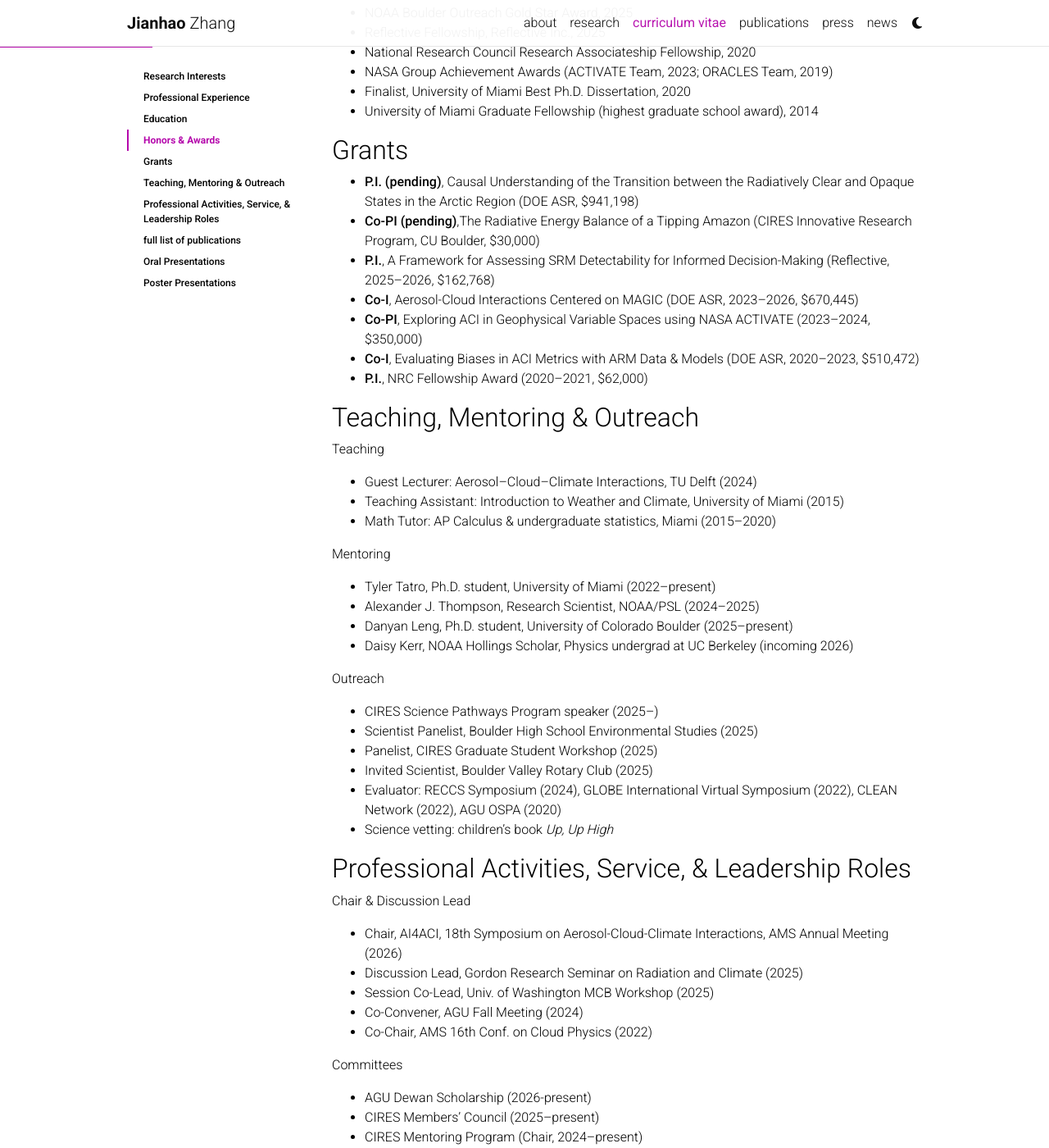
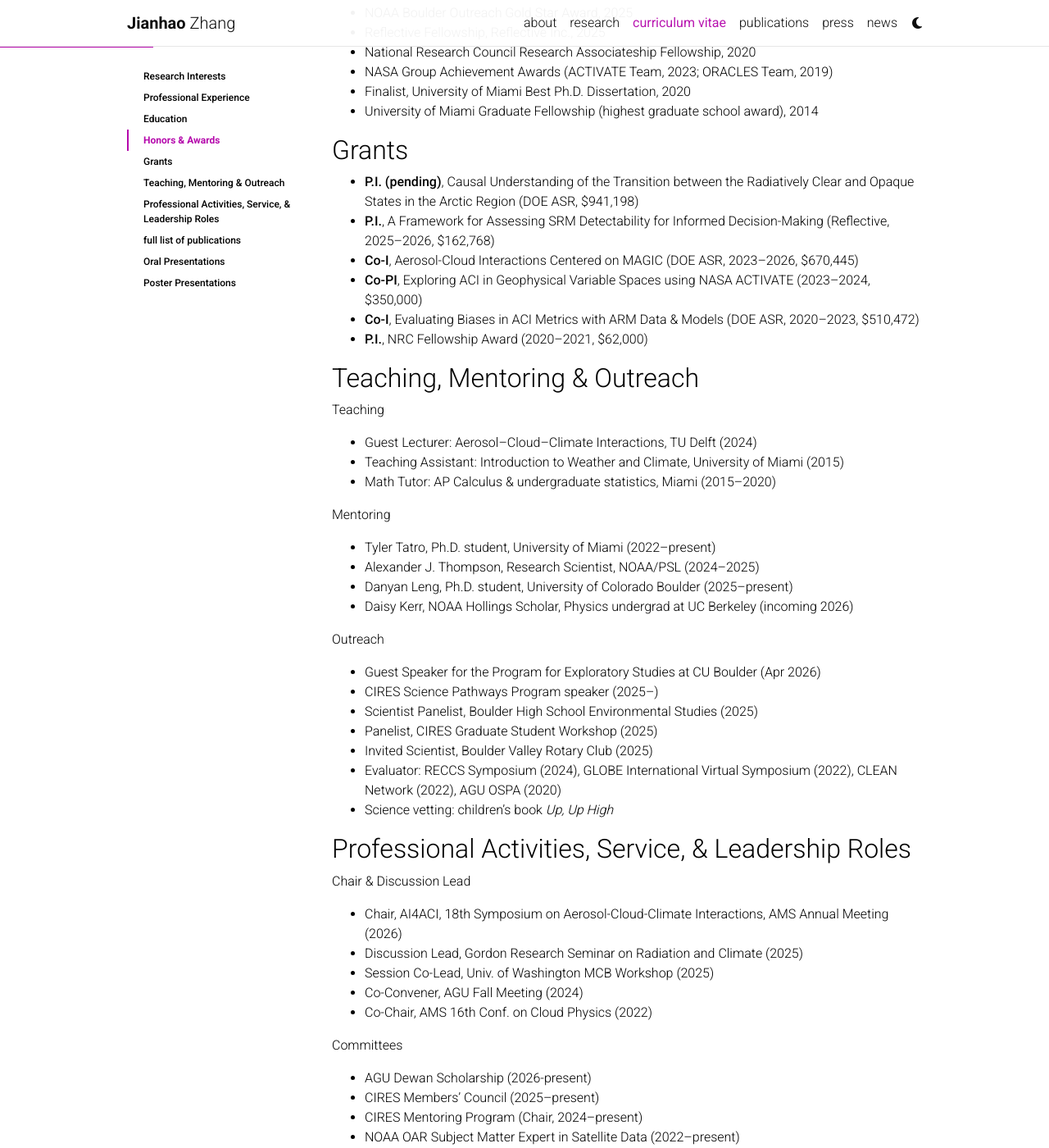
Before and after one commit to jianhao1991/jianhao1991.github.io, a Jekyll site: the page built from _pages/cv.md, in a window 1280 px wide and 1400 px high, scrolled down 815 px. Shown: the whole window at 82% size. Built offline with Jekyll 4.4.1, drawn with Linux system fonts in a browser that asks for light colours; comment, search, counter and statistics services are not loaded; a style sheet for code colours, icons or effects is not loaded.

Commit message:
dsdsdss
sds

```diff
--- a/_pages/cv.md
+++ b/_pages/cv.md
@@ -44,7 +44,6 @@
 
 ## Grants
 - **P.I. (pending)**, Causal Understanding of the Transition between the Radiatively Clear and Opaque States in the Arctic Region (DOE ASR, \$941,198)
-- **Co-PI (pending)**,The Radiative Energy Balance of a Tipping Amazon (CIRES Innovative Research Program, CU Boulder, \$30,000)
 - **P.I.**, A Framework for Assessing SRM Detectability for Informed Decision-Making (Reflective, 2025–2026, \$162,768)
 - **Co-I**, Aerosol-Cloud Interactions Centered on MAGIC (DOE ASR, 2023–2026, \$670,445)
 - **Co-PI**, Exploring ACI in Geophysical Variable Spaces using NASA ACTIVATE (2023–2024, \$350,000)
@@ -64,6 +63,7 @@
 - Daisy Kerr, NOAA Hollings Scholar, Physics undergrad at UC Berkeley (incoming 2026)
 
 Outreach
+- Guest Speaker for the Program for Exploratory Studies at CU Boulder (Apr 2026)
 - CIRES Science Pathways Program speaker (2025–)
 - Scientist Panelist, Boulder High School Environmental Studies (2025)
 - Panelist, CIRES Graduate Student Workshop (2025)
```
